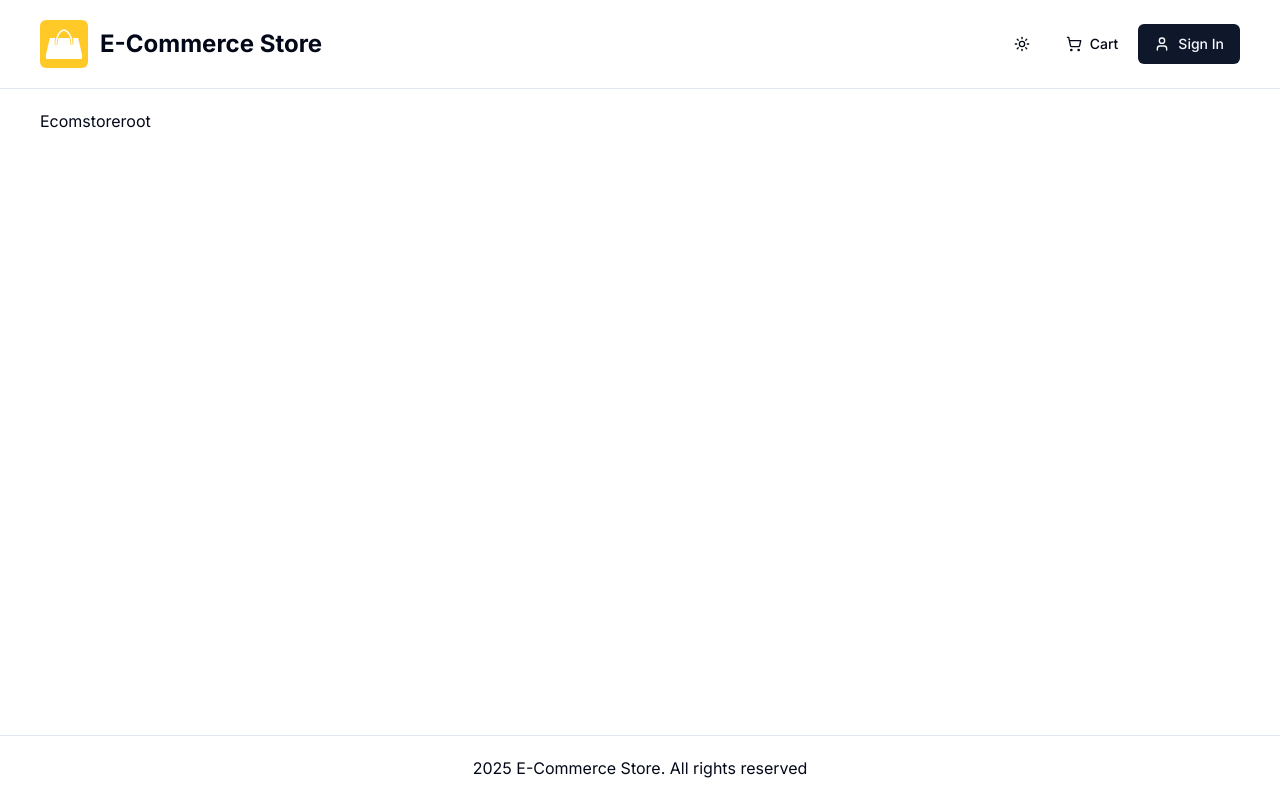
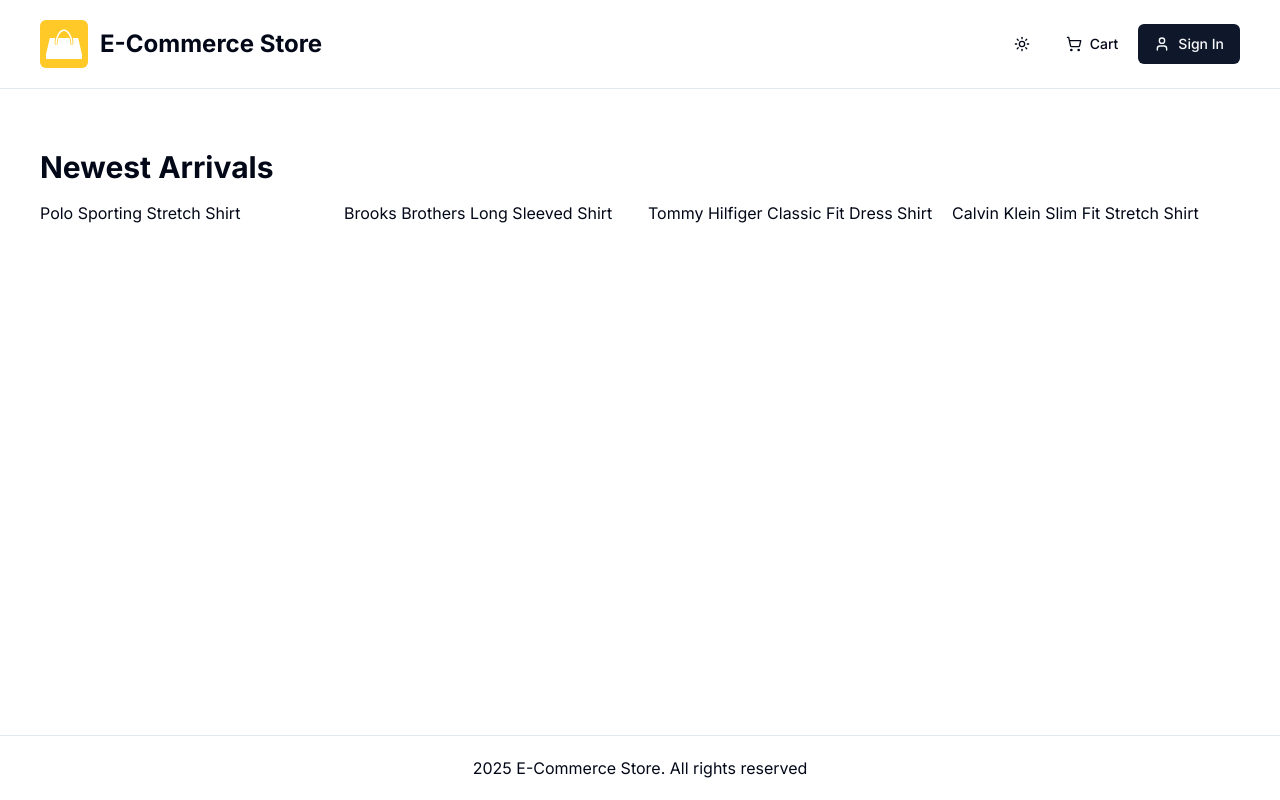
Before and after one commit to rtmkvtn/ecomstore, a Next.js app: page / in a window 1280 px wide. Built offline with nearby package versions, Linux system fonts and the light colour scheme; no server answers.

Commit message:
feat: products list component

```diff
--- a/app/(root)/layout.tsx
+++ b/app/(root)/layout.tsx
@@ -11,7 +11,7 @@
     <div className="flex h-screen flex-col">
       <Header />
       <main className="flex-1 wrapper">
-        {children}root
+        {children}
       </main>
       <Footer />
     </div>
--- a/app/(root)/page.tsx
+++ b/app/(root)/page.tsx
@@ -1,6 +1,11 @@
+import sampleData from '@/db/sample-data'
+import ProductList from '@/components/shared/product/product-list'
+
 const Home = () => {
   return (
-    <>Ecomstore</>
+    <>
+    <ProductList data={sampleData.products} title="Newest Arrivals" limit={4} />
+    </>
   )
 }
 export default Home
--- /dev/null
+++ b/components/shared/product/product-list.tsx
@@ -0,0 +1,22 @@
+
+const ProductList = ({ data, title, limit }: { data: any, title?: string, limit?: number }) => {
+  const limitedData = limit ? data.slice(0, limit) : data
+
+  return (
+    <div className="my-10">
+      <h2 className="h2-bold mb-4">{title}</h2>
+      {data.length > 0 ? (
+        <div className="grid grid-cols-1 sm:grid-cols-2 md:grid-cols-3 lg:grid-cols-4 gap-4">
+          {limitedData.map((product: any, i: number) => (
+            <div key={`product-in-a-list-${i}`}>{product.name}</div>
+          ))}
+        </div>
+      ) : (
+        <div>
+        <p>No productss found</p>
+        </div>
+        )}
+    </div>
+  )
+}
+export default ProductList
--- /dev/null
+++ b/components/ui/card.tsx
@@ -0,0 +1,79 @@
+import * as React from "react"
+
+import { cn } from "@/lib/utils"
+
+const Card = React.forwardRef<
+  HTMLDivElement,
+  React.HTMLAttributes<HTMLDivElement>
+>(({ className, ...props }, ref) => (
+  <div
+    ref={ref}
+    className={cn(
+      "rounded-lg border bg-card text-card-foreground shadow-sm",
+      className
+    )}
+    {...props}
+  />
+))
+Card.displayName = "Card"
+
+const CardHeader = React.forwardRef<
+  HTMLDivElement,
+  React.HTMLAttributes<HTMLDivElement>
+>(({ className, ...props }, ref) => (
+  <div
+    ref={ref}
+    className={cn("flex flex-col space-y-1.5 p-6", className)}
+    {...props}
+  />
+))
+CardHeader.displayName = "CardHeader"
+
+const CardTitle = React.forwardRef<
+  HTMLDivElement,
+  React.HTMLAttributes<HTMLDivElement>
+>(({ className, ...props }, ref) => (
+  <div
+    ref={ref}
+    className={cn(
+      "text-2xl font-semibold leading-none tracking-tight",
+      className
+    )}
+    {...props}
+  />
+))
+CardTitle.displayName = "CardTitle"
+
+const CardDescription = React.forwardRef<
+  HTMLDivElement,
+  React.HTMLAttributes<HTMLDivElement>
+>(({ className, ...props }, ref) => (
+  <div
+    ref={ref}
+    className={cn("text-sm text-muted-foreground", className)}
+    {...props}
+  />
+))
+CardDescription.displayName = "CardDescription"
+
+const CardContent = React.forwardRef<
+  HTMLDivElement,
+  React.HTMLAttributes<HTMLDivElement>
+>(({ className, ...props }, ref) => (
+  <div ref={ref} className={cn("p-6 pt-0", className)} {...props} />
+))
+CardContent.displayName = "CardContent"
+
+const CardFooter = React.forwardRef<
+  HTMLDivElement,
+  React.HTMLAttributes<HTMLDivElement>
+>(({ className, ...props }, ref) => (
+  <div
+    ref={ref}
+    className={cn("flex items-center p-6 pt-0", className)}
+    {...props}
+  />
+))
+CardFooter.displayName = "CardFooter"
+
+export { Card, CardHeader, CardFooter, CardTitle, CardDescription, CardContent }
--- /dev/null
+++ b/db/sample-data.ts
@@ -0,0 +1,108 @@
+const sampleData = {
+  products: [
+    {
+      name: 'Polo Sporting Stretch Shirt',
+      slug: 'polo-sporting-stretch-shirt',
+      category: "Men's Dress Shirts",
+      description: 'Classic Polo style with modern comfort',
+      images: [
+        '/images/sample-products/p1-1.jpg',
+        '/images/sample-products/p1-2.jpg',
+      ],
+      price: 59.99,
+      brand: 'Polo',
+      rating: 4.5,
+      numReviews: 10,
+      stock: 5,
+      isFeatured: true,
+      banner: 'banner-1.jpg',
+    },
+    {
+      name: 'Brooks Brothers Long Sleeved Shirt',
+      slug: 'brooks-brothers-long-sleeved-shirt',
+      category: "Men's Dress Shirts",
+      description: 'Timeless style and premium comfort',
+      images: [
+        '/images/sample-products/p2-1.jpg',
+        '/images/sample-products/p2-2.jpg',
+      ],
+      price: 85.9,
+      brand: 'Brooks Brothers',
+      rating: 4.2,
+      numReviews: 8,
+      stock: 10,
+      isFeatured: true,
+      banner: 'banner-2.jpg',
+    },
+    {
+      name: 'Tommy Hilfiger Classic Fit Dress Shirt',
+      slug: 'tommy-hilfiger-classic-fit-dress-shirt',
+      category: "Men's Dress Shirts",
+      description: 'A perfect blend of sophistication and comfort',
+      images: [
+        '/images/sample-products/p3-1.jpg',
+        '/images/sample-products/p3-2.jpg',
+      ],
+      price: 99.95,
+      brand: 'Tommy Hilfiger',
+      rating: 4.9,
+      numReviews: 3,
+      stock: 0,
+      isFeatured: false,
+      banner: null,
+    },
+    {
+      name: 'Calvin Klein Slim Fit Stretch Shirt',
+      slug: 'calvin-klein-slim-fit-stretch-shirt',
+      category: "Men's Dress Shirts",
+      description: 'Streamlined design with flexible stretch fabric',
+      images: [
+        '/images/sample-products/p4-1.jpg',
+        '/images/sample-products/p4-2.jpg',
+      ],
+      price: 39.95,
+      brand: 'Calvin Klein',
+      rating: 3.6,
+      numReviews: 5,
+      stock: 10,
+      isFeatured: false,
+      banner: null,
+    },
+    {
+      name: 'Polo Ralph Lauren Oxford Shirt',
+      slug: 'polo-ralph-lauren-oxford-shirt',
+      category: "Men's Dress Shirts",
+      description: 'Iconic Polo design with refined oxford fabric',
+      images: [
+        '/images/sample-products/p5-1.jpg',
+        '/images/sample-products/p5-2.jpg',
+      ],
+      price: 79.99,
+      brand: 'Polo',
+      rating: 4.7,
+      numReviews: 18,
+      stock: 6,
+      isFeatured: false,
+      banner: null,
+    },
+    {
+      name: 'Polo Classic Pink Hoodie',
+      slug: 'polo-classic-pink-hoodie',
+      category: "Men's Sweatshirts",
+      description: 'Soft, stylish, and perfect for laid-back days',
+      images: [
+        '/images/sample-products/p6-1.jpg',
+        '/images/sample-products/p6-2.jpg',
+      ],
+      price: 99.99,
+      brand: 'Polo',
+      rating: 4.6,
+      numReviews: 12,
+      stock: 8,
+      isFeatured: true,
+      banner: null,
+    },
+  ],
+};
+
+export default sampleData;
```
